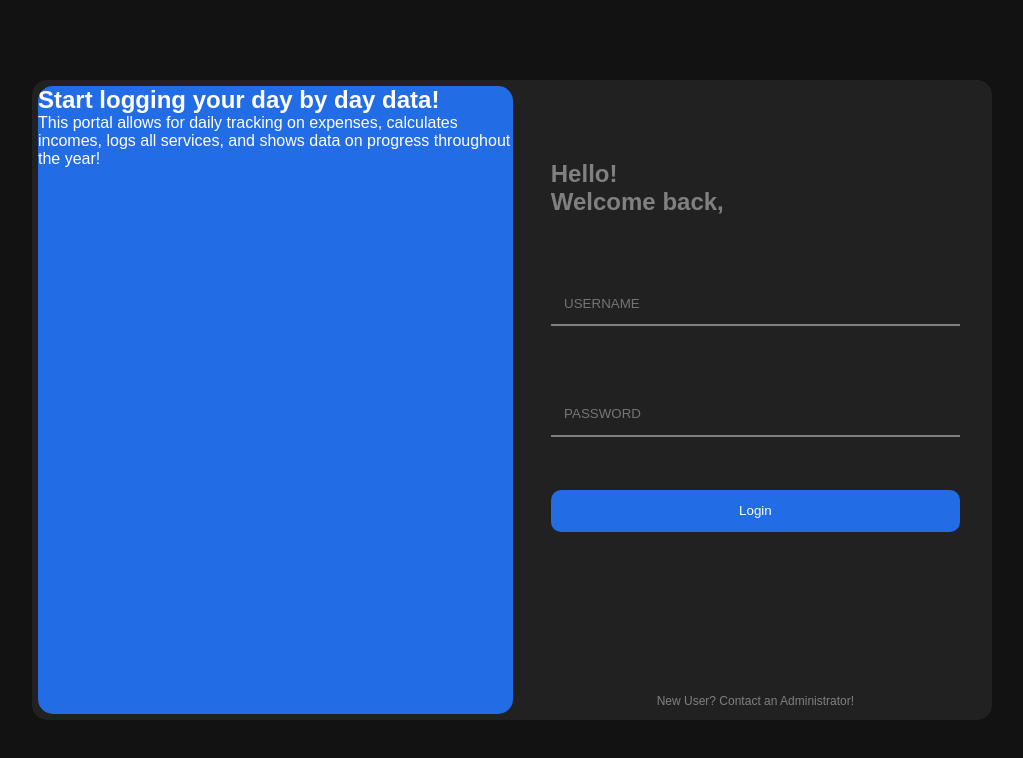
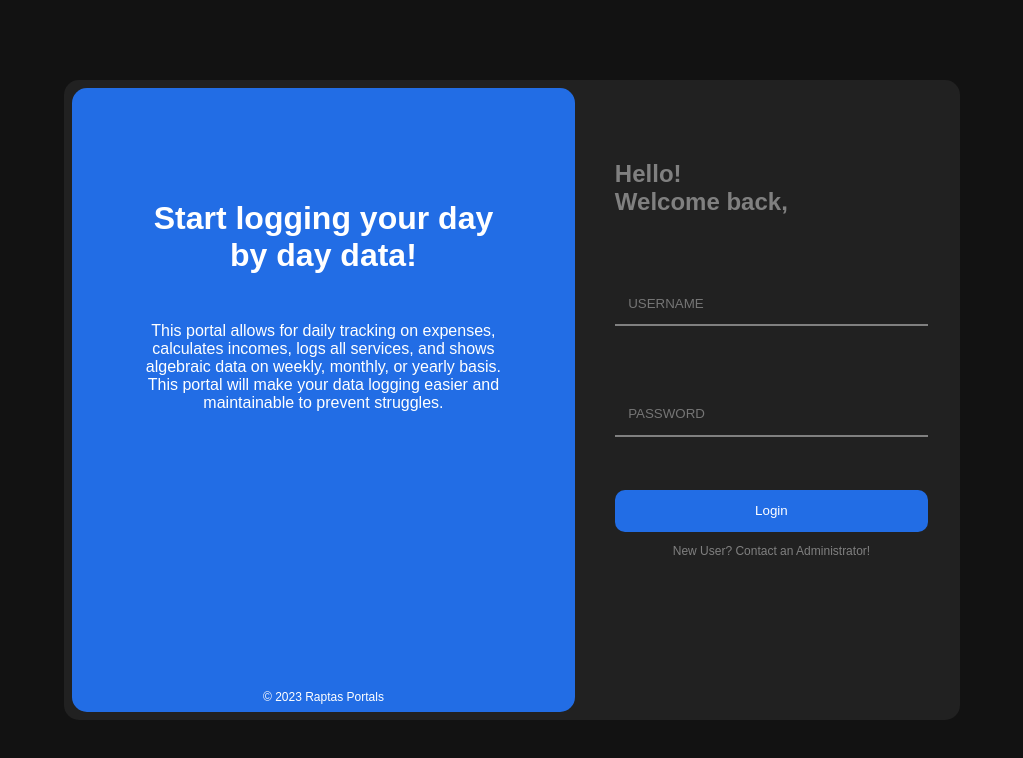
Before and after one commit to Raptas1/GudinosPortal, a Next.js app in the folder portal/: page /login in a window 1280 px wide. Shown: the top 758 px of the page, without its empty margins (128-1151 px from the left). Built offline with nearby package versions, Linux system fonts and the light colour scheme; a web font is replaced by a local one.

Commit message:
Updated UI for Login Page

```diff
--- a/portal/app/login/page.css
+++ b/portal/app/login/page.css
@@ -40,11 +40,7 @@ main {
 .form_footer {
     font-size: 12px;
     text-align: center;
-    padding-bottom: 1em;
-    position: absolute;
-    right: 0;
-    left: 0;
-    bottom: 0;
+    padding-top: 1em;
 }
 
 .form_username {
@@ -94,17 +90,37 @@ button {
 @media only screen and (min-width: 992px) {
     .info_section {
         display: block;
-        padding: 6px;
+        padding: 8px;
+        flex: 2;
+    }
+
+    .login_section {
+        flex: 1.5;
     }
 
     .info_text {
+        text-align: center;
         background-color: #226de5;
         height: 100%;
         color: white;
         border-radius: 15px;
+        padding: 4em 4em 0.5em 4em;
+        display: flex;
+        flex-direction: column;
+    }
+
+    .info_text h1 {
+        padding: 1.5em 0;
+        font-size: 32px;
+    }
+
+    .info_text footer {
+        margin-top: auto;
+        text-align: center;
+        font-size: 12px;
     }
 
     main {
-        padding: 5em 10em;
+        padding: 5em 12em;
     }
 }
--- a/portal/app/login/page.js
+++ b/portal/app/login/page.js
@@ -7,7 +7,8 @@ const Login = () => {
                 <section className="info_section">
                     <div className="info_text">
                         <h1>Start logging your day by day data!</h1>
-                        <p>This portal allows for daily tracking on expenses, calculates incomes, logs all services, and shows data on progress throughout the year!</p>
+                        <p>This portal allows for daily tracking on expenses, calculates incomes, logs all services, and shows algebraic data on weekly, monthly, or yearly basis. This portal will make your data logging easier and maintainable to prevent struggles. </p>
+                        <footer>© 2023 Raptas Portals</footer>
                     </div>
                 </section>
                 <section className="login_section">
```
